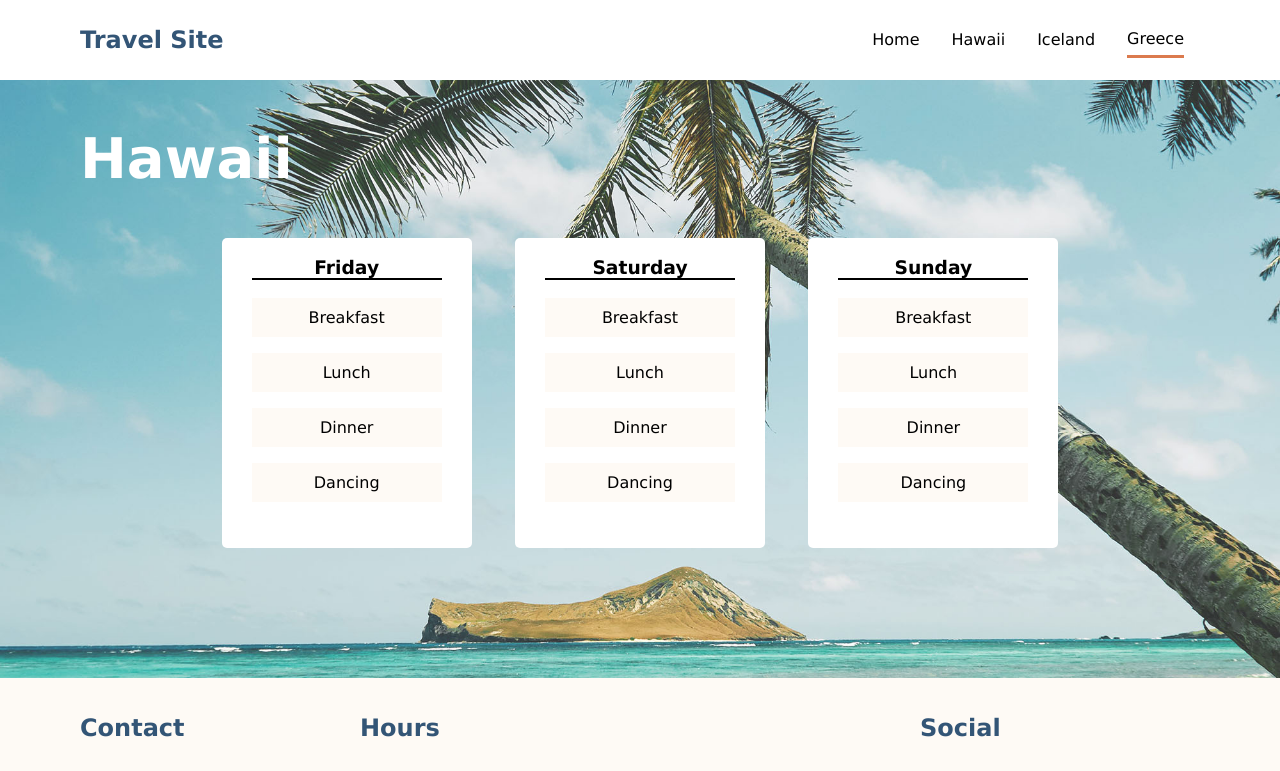
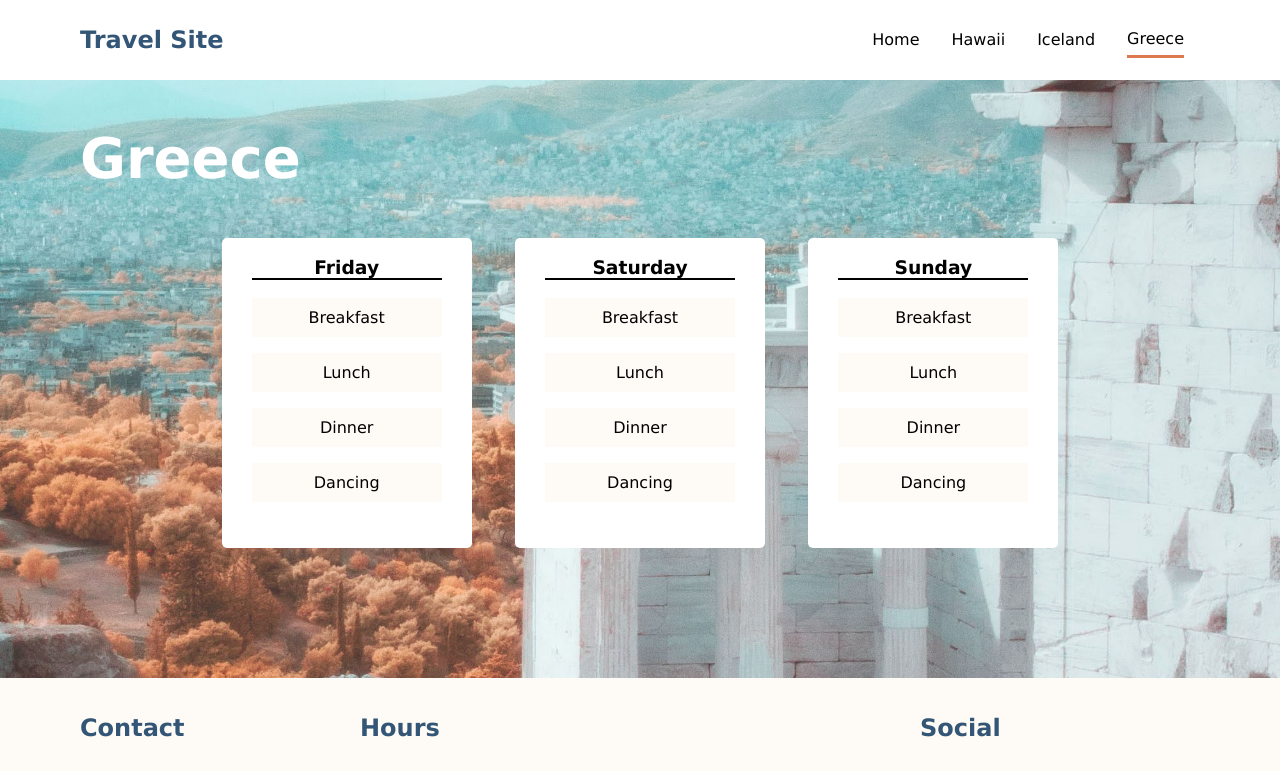
Before and after one commit to muzmil-k/travelsite, a plain HTML site: page pages/greece.html in a window 1280 px wide. Shown: the top 771 px of the page. Drawn offline with Linux system fonts and the light colour scheme.

Commit message:
final stage commits

```diff
--- a/css/destinations.css
+++ b/css/destinations.css
@@ -1,11 +1,16 @@
+.hawaii-section {
+  background-image: url(../assets/Images/hawaii.jpg);
+}
+.greece-section {
+  background-image: url(../assets/Images/greece.jpg);
+}
+.iceland-section {
+  background-image: url(../assets/Images/iceland.jpg);
+}
 .destination {
   width: 100%;
   max-width: 100%;
   margin-top: 80px;
-}
-
-.hawaii-section {
-  background-image: url(../assets/Images/hawaii.jpg);
   background-size: cover;
   background-position: center center;
 }
--- a/pages/greece.html
+++ b/pages/greece.html
@@ -24,9 +24,9 @@
 
     <!-- Here is our page's main content -->
     <main>
-      <section class="destination hawaii-section">
+      <section class="destination greece-section">
         <div class="destination__wrapper">
-          <h1>Hawaii</h1>
+          <h1>Greece</h1>
           <div class="cards_wrapper">
             <div class="card">
               <h3 class="title">Friday</h3>
```
Also changed, not shown: pages/iceland.html (+1 -1 lines).
